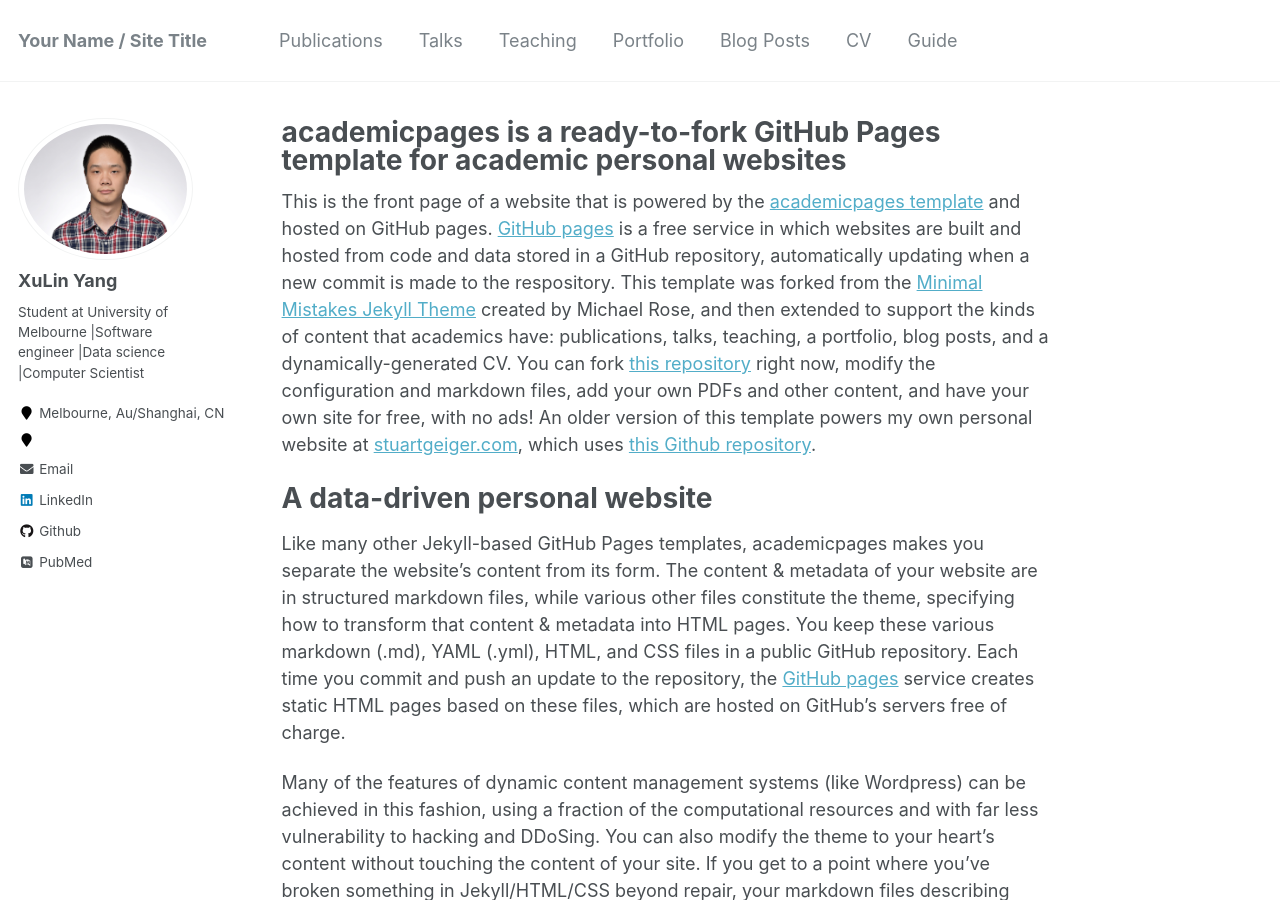
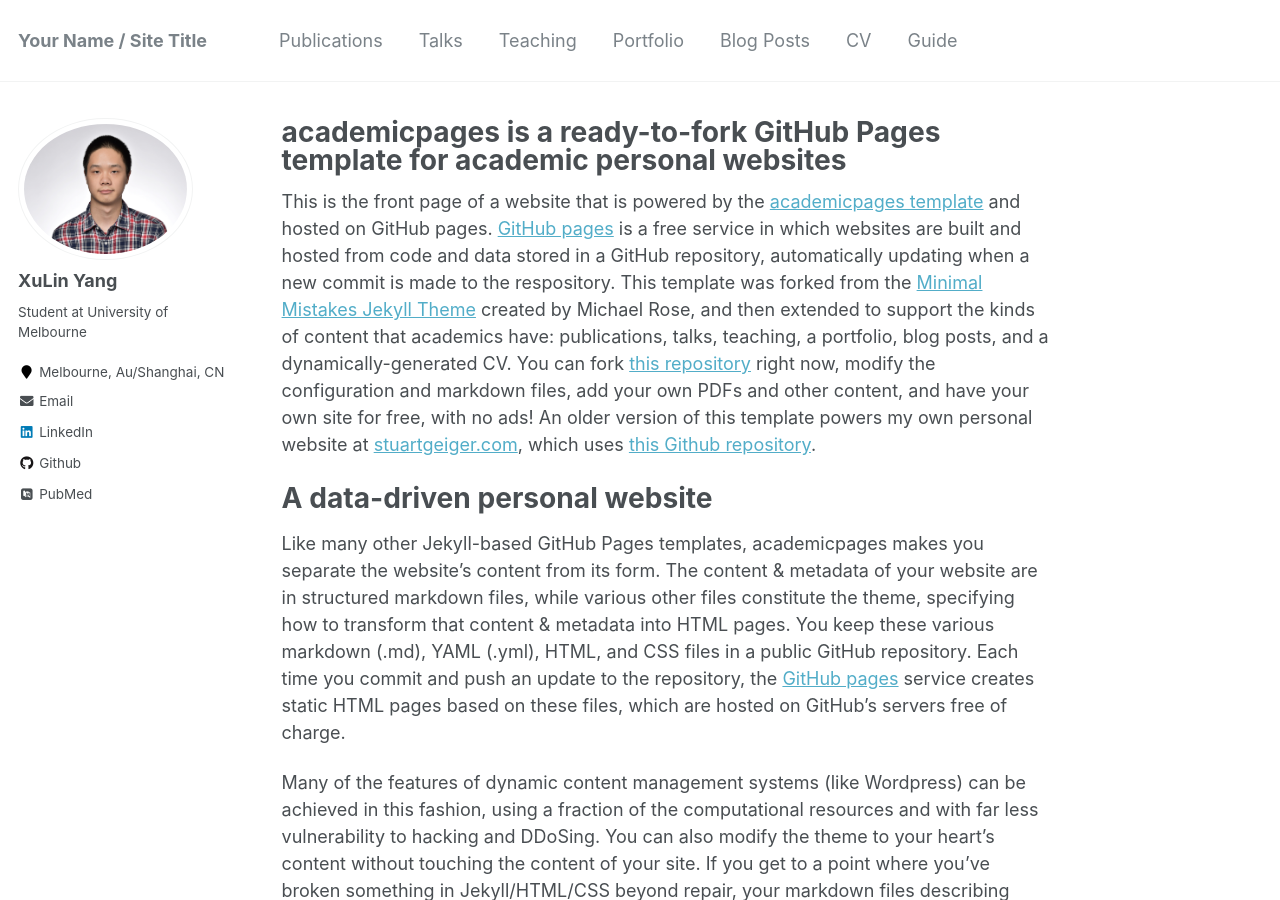
Before and after one commit to yangxvlin/yangxvlin.github.io, a Jekyll site: the page built from _pages/about.md, in a window 1280 px wide and 900 px high. Built offline with Jekyll 4.4.1, drawn with Linux system fonts in a browser that asks for light colours; some web fonts are replaced.

Commit message:
fix link

```diff
--- a/_config.yml
+++ b/_config.yml
@@ -82,9 +82,9 @@
 author:
   name             : "XuLin Yang"
   avatar           : "photo.jpg"
-  bio              : "Student at University of Melbourne \n|Software engineer \n|Data science \n|Computer Scientist"
+  bio              : "Student at University of Melbourne"
   location         : "Melbourne, Au/Shanghai, CN"
-  employer         : ""
+  employer         : # ""
   pubmed           : "https://www.ncbi.nlm.nih.gov/pubmed/?term=xulin+yang"
   googlescholar    :
   email            : "xuliny@gmail.com"
```
